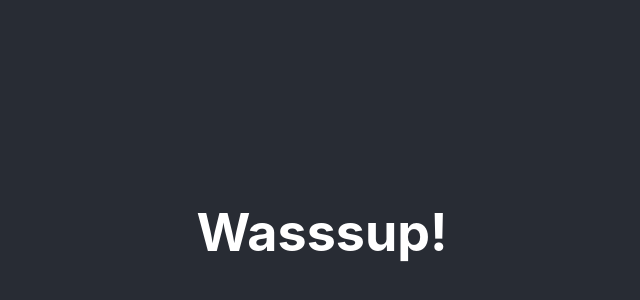
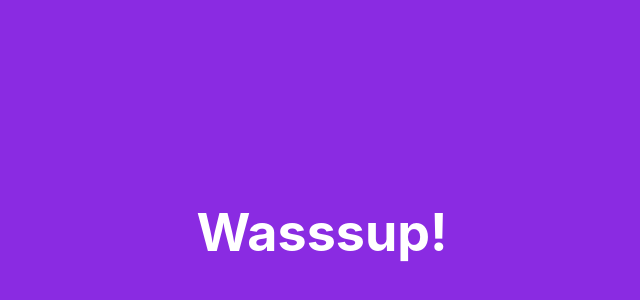
Before and after one commit to Kat2bk/VercelDemo, a React (Create React App) app in the folder verceldemo/: page / in a window 1280 px wide. Shown: the part 168-468 px from the top of the page, without its empty margins (318-958 px from the left). Built offline with nearby package versions, Linux system fonts and the light colour scheme.

Commit message:
changed background color

```diff
--- a/verceldemo/src/App.css
+++ b/verceldemo/src/App.css
@@ -14,7 +14,7 @@
 }
 
 .App-header {
-  background-color: #282c34;
+  background-color: blueviolet;
   min-height: 100vh;
   display: flex;
   flex-direction: column;
```
Also changed, not shown: 1 other file (tests, documents, lock files or other folders).
